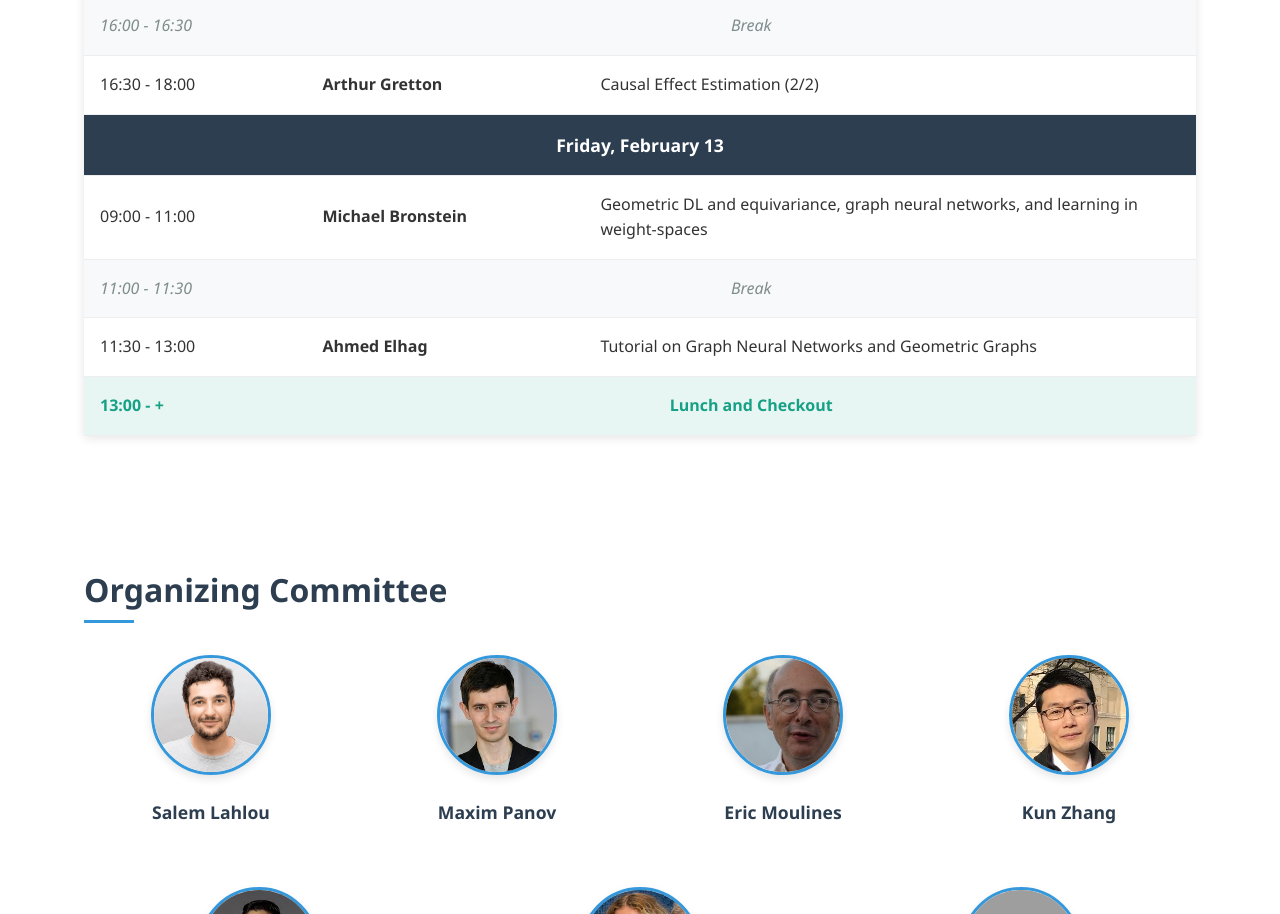
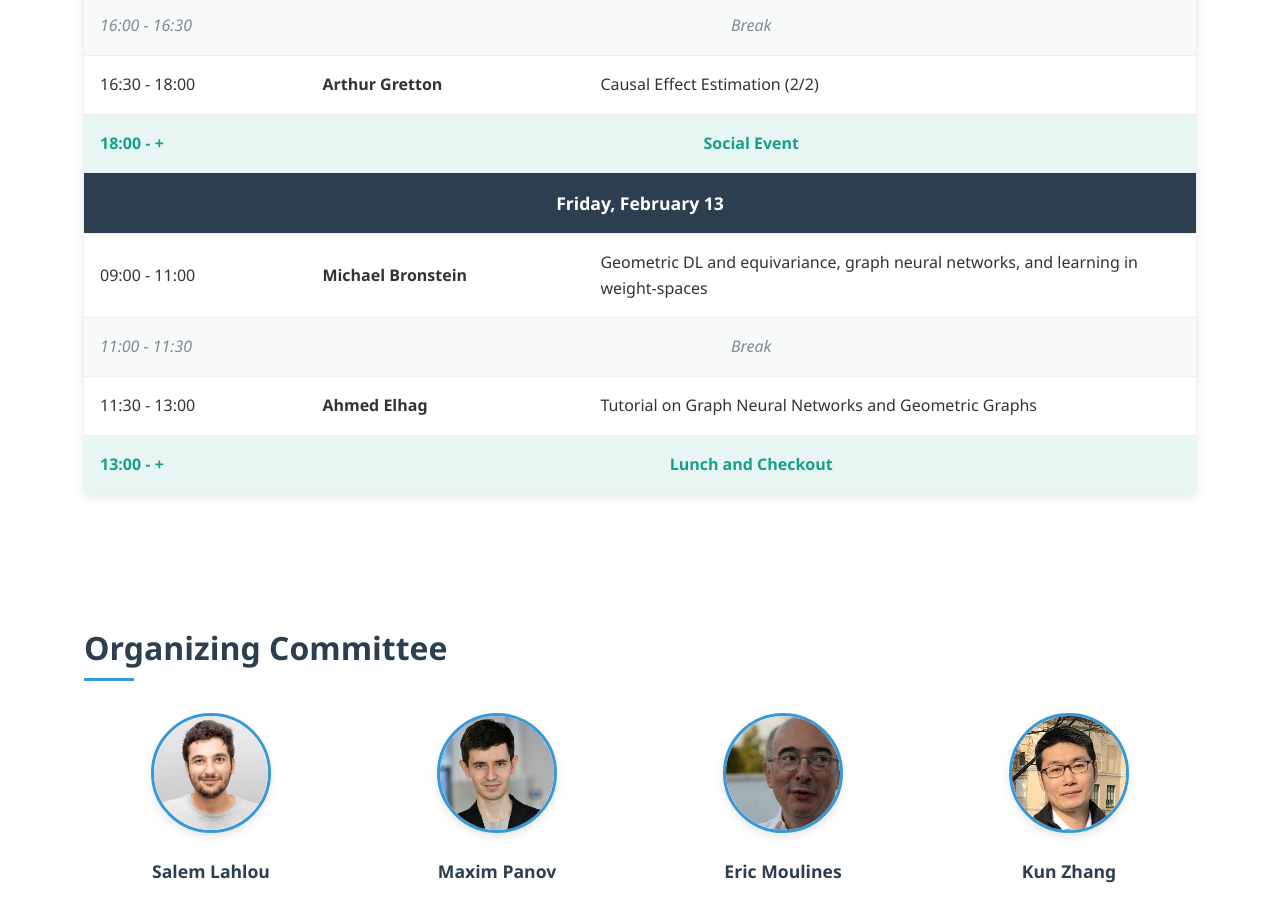
Before and after one commit to mbzuai-ml-ws/mbzuai-ml-ws.github.io, a plain HTML site: page index.html in a window 1280 px wide. Shown: the part 5048-5962 px from the top of the page. Drawn offline with Linux system fonts and the light colour scheme; grey boxes are pictures that could not be loaded.

Commit message:
Add social event entry to the schedule in index.html for enhanced program details.

```diff
--- a/index.html
+++ b/index.html
@@ -719,6 +719,10 @@
                         <td><strong>Arthur Gretton</strong></td>
                         <td>Causal Effect Estimation (2/2)</td>
                     </tr>
+                    <tr class="program-social">
+                        <td>18:00 - +</td>
+                        <td colspan="2" style="text-align: center;">Social Event</td>
+                    </tr>
 
                     <!-- Friday -->
                     <tr class="program-day-header">
```
